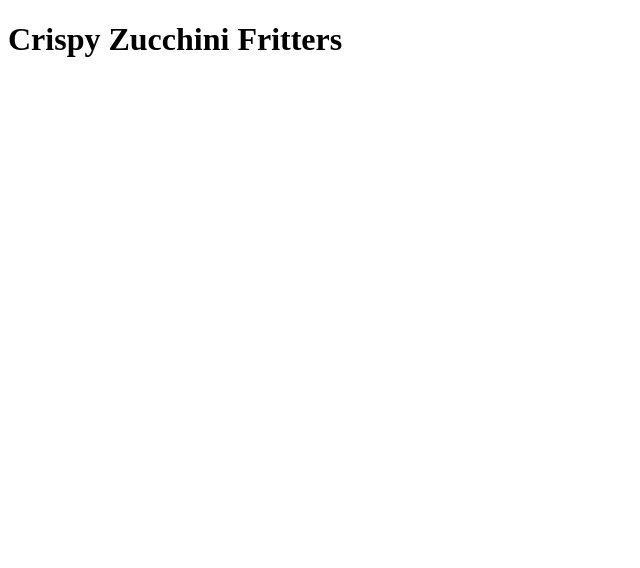
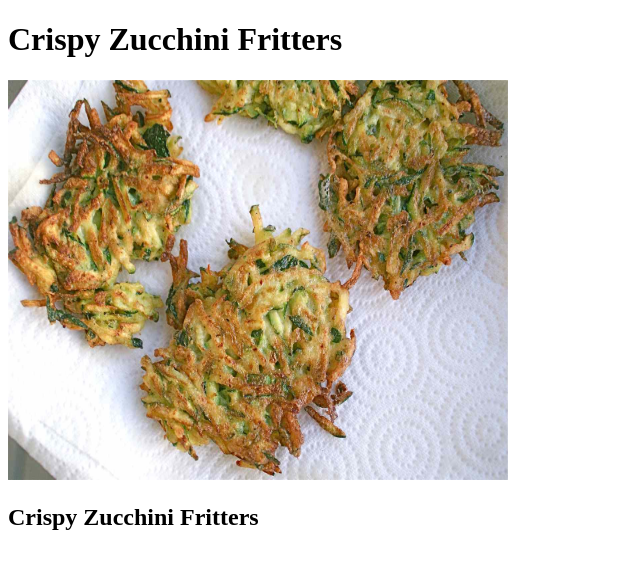
Before and after one commit to MarsupialTurnip/odin-recipes, a plain HTML site: page recipes/fritters.html in a window 1280 px wide. Shown: the whole page, without its empty margins (0-640 px from the left). Drawn offline with Linux system fonts and the light colour scheme.

Commit message:
fixed incorrect file placement filled body

```diff
--- a/recipes/fritters.html
+++ b/recipes/fritters.html
@@ -7,5 +7,10 @@
     </head>
     <body>
         <h1>Crispy Zucchini Fritters</h1>
+        <img src="../images/fritters.jpg" width="500px" height="400px"
+             alt="Crispy Fritter"
+             >
+        <h2>Crispy Zucchini Fritters</h2>
+        <p></p>
     </body>
 </html>
```
Also changed, not shown: index.html (renamed from recipes/index.html, +1 -1 lines), images/fritters.jpg (added).
